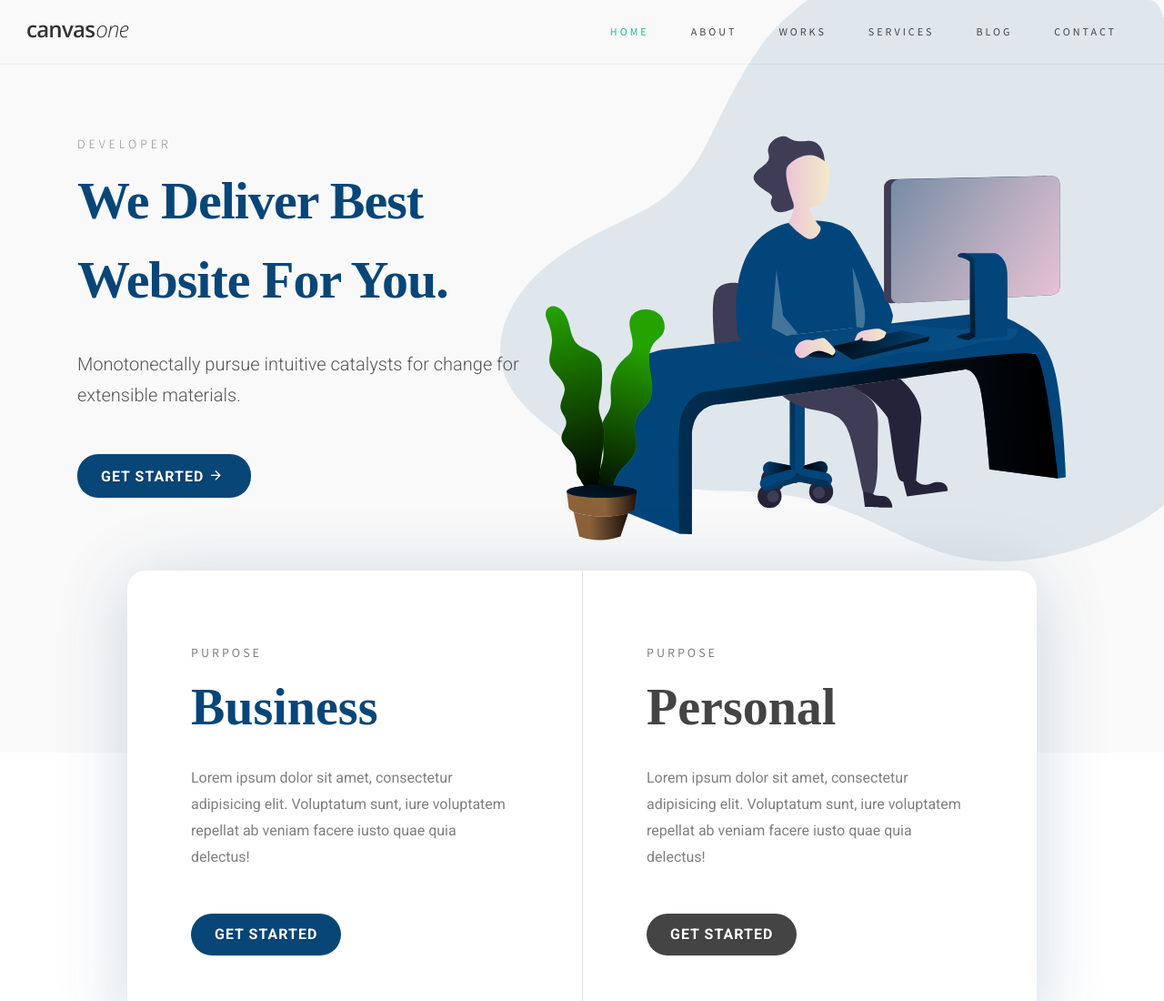
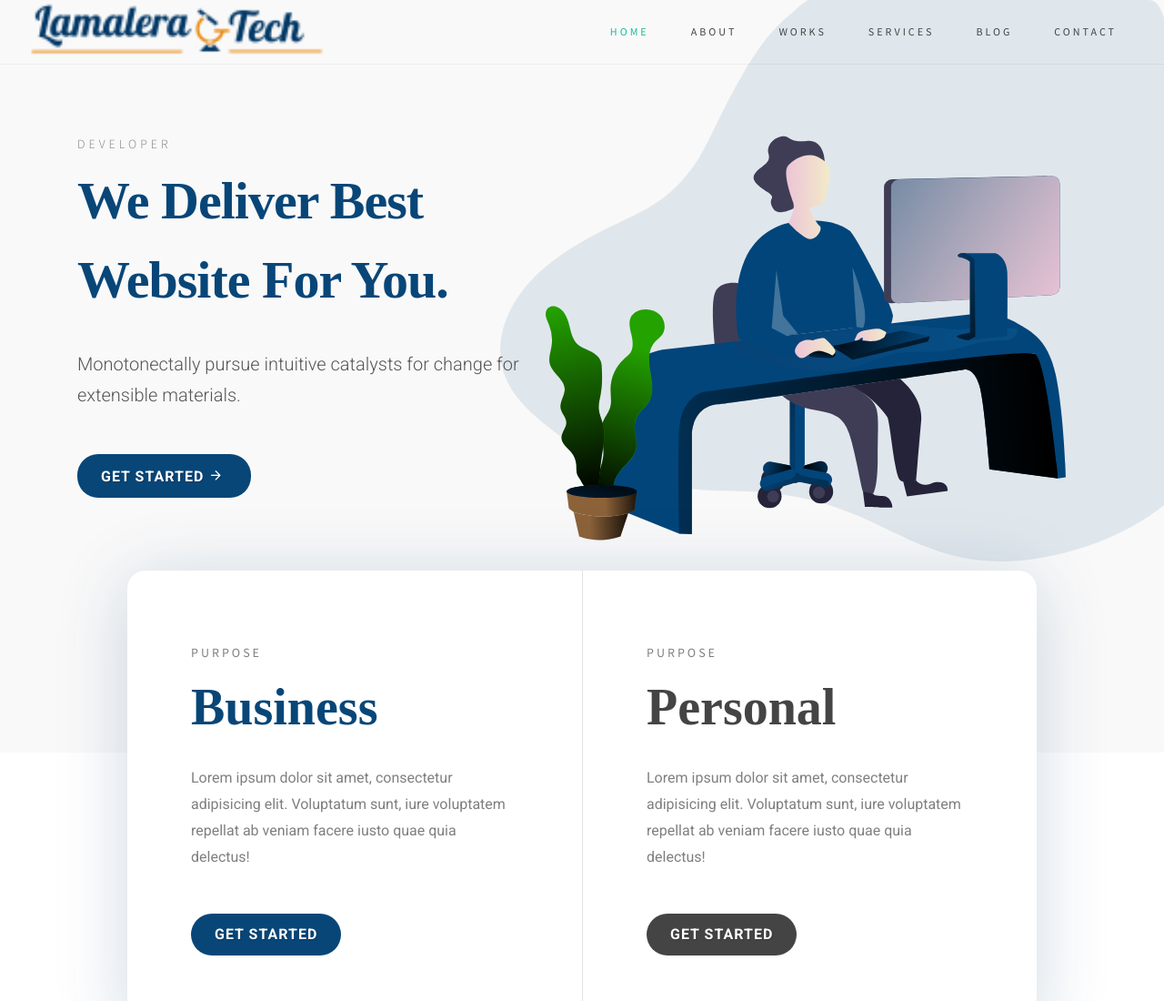
Before and after one commit to firmanadi/firmanadi.github.io, a plain HTML site: page index.html in a window 1280 px wide. Shown: the top 1100 px of the page at 91% size. Drawn offline with Linux system fonts and the light colour scheme.

Commit message:
update logo

```diff
--- a/index.html
+++ b/index.html
@@ -70,8 +70,8 @@
 						<!-- Logo
 						============================================= -->
 						<div id="logo">
-							<a href="index.html" class="standard-logo" data-dark-logo="one-page/images/canvasone-dark.png"><img src="one-page/images/canvasone.png" alt="Canvas Logo"></a>
-							<a href="index.html" class="retina-logo" data-dark-logo="one-page/images/canvasone-dark@2x.png"><img src="one-page/images/canvasone@2x.png" alt="Canvas Logo"></a>
+							<a href="index.html" class="standard-logo" data-dark-logo="/images/logolamalera.png"><img src="/images/logolamalera.png" alt="Canvas Logo"></a>
+							<a href="index.html" class="retina-logo" data-dark-logo="/images/logolamalera.png"><img src="/images/logolamalera.png" alt="Canvas Logo"></a>
 						</div><!-- #logo end -->
 
 						<div id="primary-menu-trigger">
```
Also changed, not shown: images/logolamalera.png (added).
